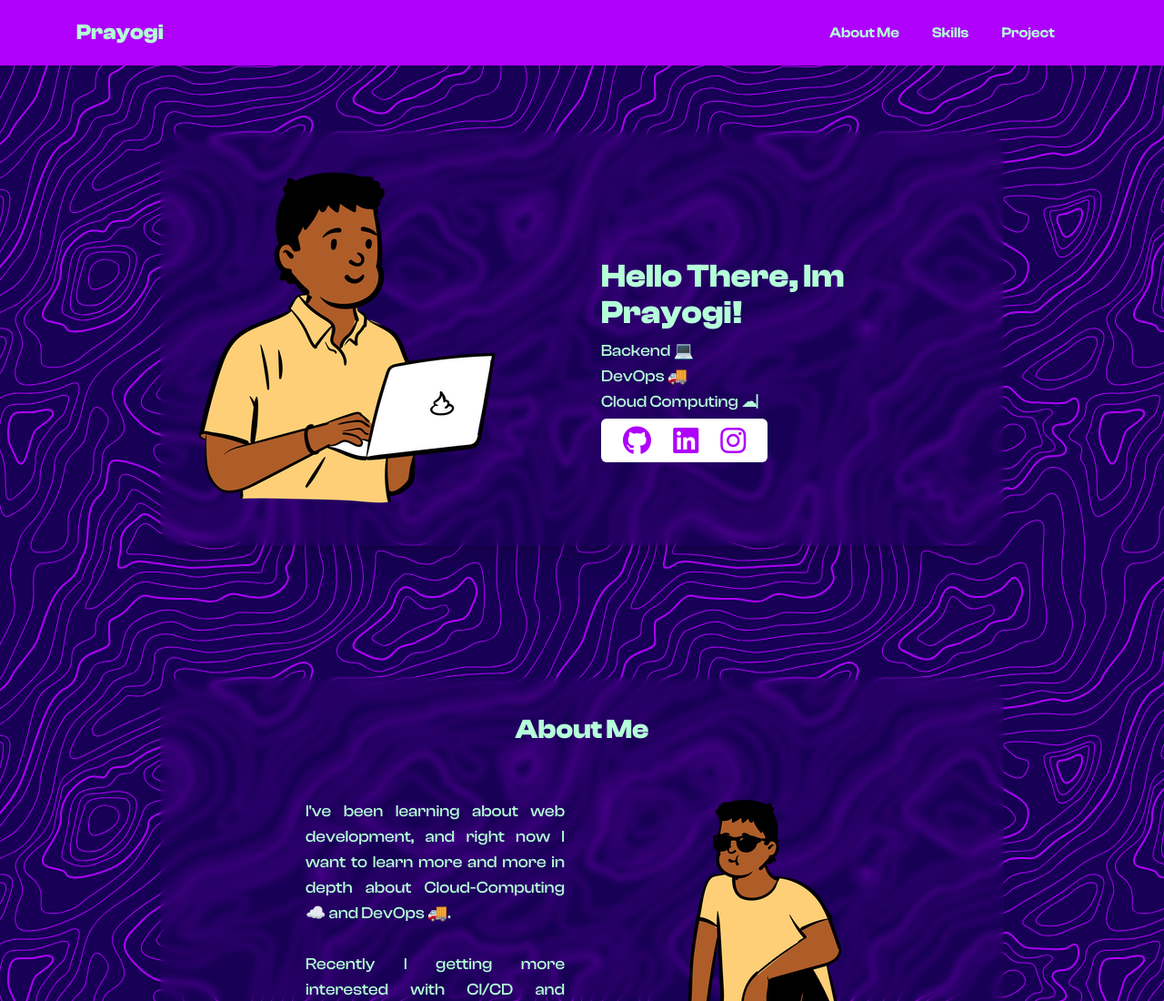
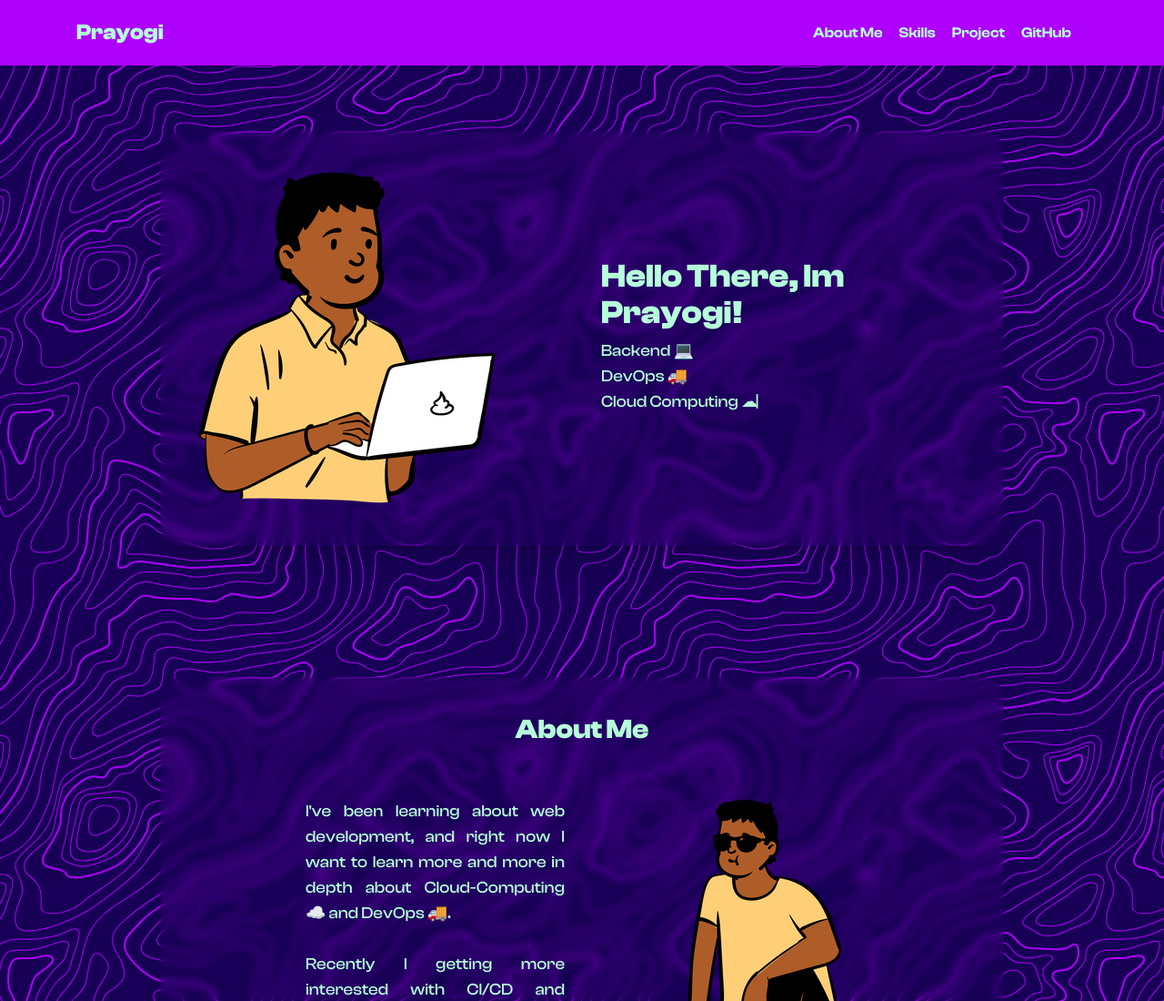
Before and after one commit to MissterMan/portfolio-usiing-tailwind, a website: page index.html in a window 1280 px wide. Shown: the top 1100 px of the page at 91% size. Drawn offline with nearby package versions, Linux system fonts and the light colour scheme.

Commit message:
Fixing button

```diff
--- a/index.html
+++ b/index.html
@@ -31,6 +31,7 @@
                     <a href="#about" class="font-clash font-semibold text-neon-third hover:underline">About Me</a>
                     <a href="#skills" class="font-clash font-semibold text-neon-third hover:underline">Skills</a>
                     <a href="#project" class="font-clash font-semibold text-neon-third hover:underline">Project</a>
+                    <a href="https://github.com/MissterMan" class="font-clash font-semibold text-neon-third hover:underline">GitHub</a>
                 </div>
                 <div id="hamburger" class="block shrink-0 cursor-pointer flex-col space-y-1 lg:hidden">
                     <a class="block h-0.5 w-5 rounded-full bg-neon-third"></a>
@@ -42,6 +43,7 @@
                 <a href="#about" class="block font-clash font-semibold text-neon-third hover:underline">About Me</a>
                 <a href="#skills" class="block font-clash font-semibold text-neon-third hover:underline">Skills</a>
                 <a href="#project" class="block font-clash font-semibold text-neon-third hover:underline">Project</a>
+                <a href="https://github.com/MissterMan" class="font-clash font-semibold text-neon-third hover:underline">GitHub</a>
             </div>
         </div>
     </nav>
@@ -56,13 +58,6 @@
                 </h1>
                 <div class="h-20">
                     <h3 id="role" class="font-clash text-lg font-medium text-neon-third"></h3>
-                </div>
-                <div class="flex h-fit w-fit items-center rounded-md bg-white" data-aos="fade-left" data-aos-duration="1000">
-                    <div class="space-x-5 px-6 py-3">
-                        <a href="https://github.com/MissterMan" target="_blank"><i class="fa-brands fa-github fa-2xl text-neon-second transition duration-300 hover:text-neon-dark"></i></a>
-                        <a href="https://www.linkedin.com/in/putra-prayogi/" target="_blank"><i class="fa-brands fa-linkedin fa-2xl text-neon-second transition duration-300 hover:text-neon-dark"></i></a>
-                        <a href="https://www.instagram.com/pra.yogi__/" target="_blank"><i class="fa-brands fa-instagram fa-2xl text-neon-second transition duration-300 hover:text-neon-dark"></i></a>
-                    </div>
                 </div>
             </div>
         </div>
```
